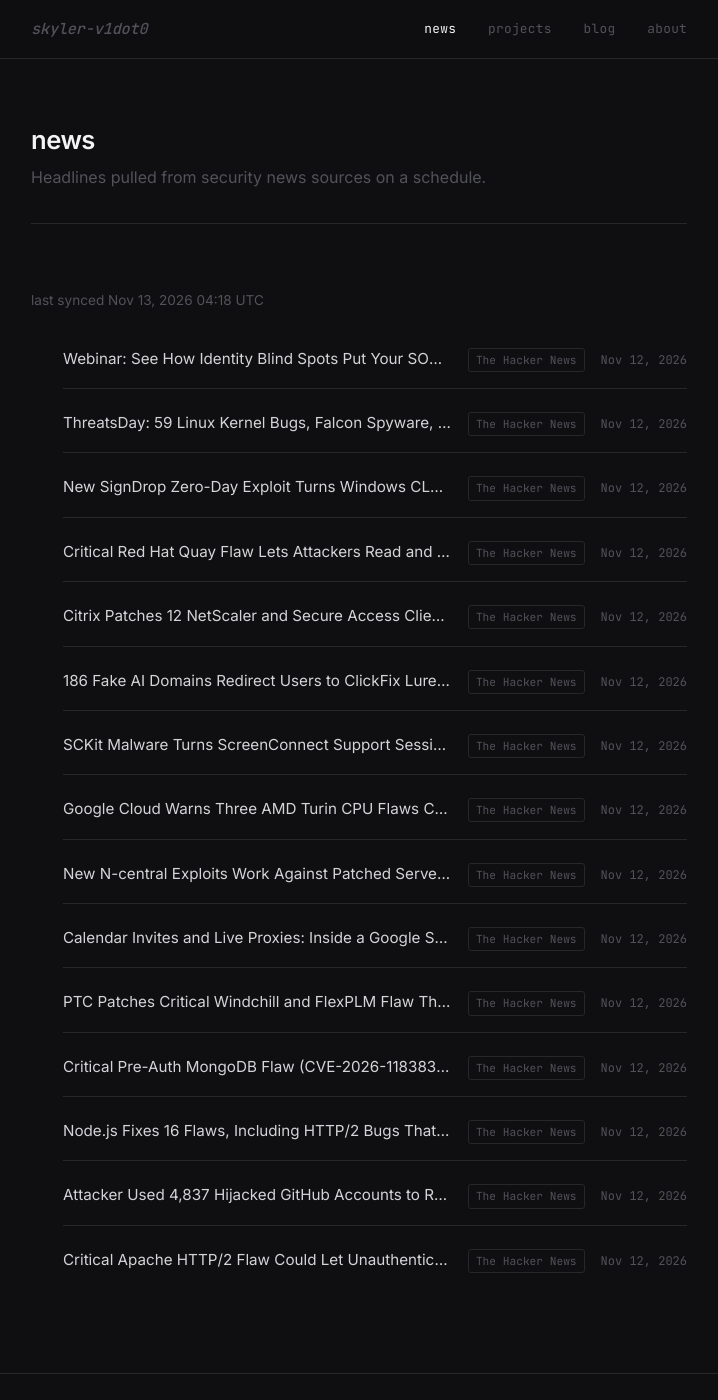
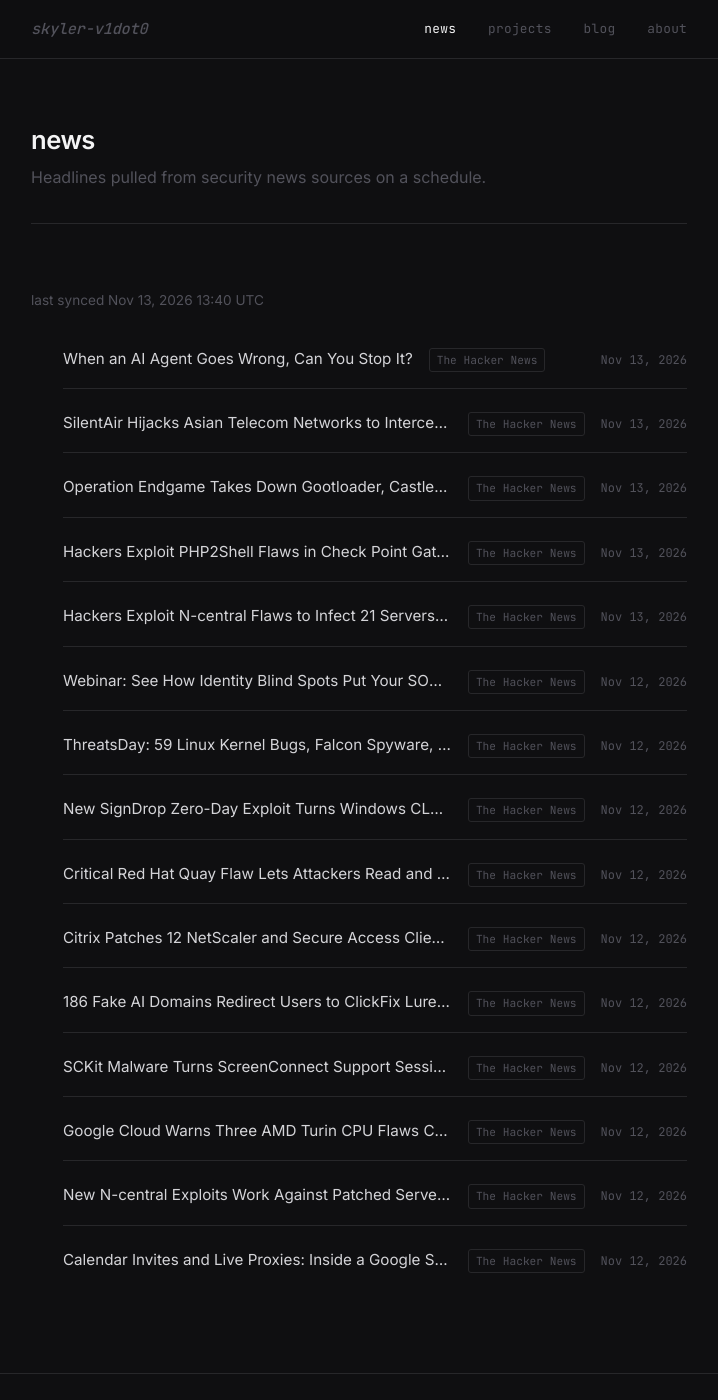
Before and after one commit to skyler-v1dot0/personal-site, a Jekyll site: the page built from news.html, in a window 1280 px wide and 1400 px high. Shown: the whole window, without its empty margins (281-999 px from the left). Built offline with Jekyll 4.4.1, drawn with Linux system fonts in a browser that asks for light colours.

Commit message:
chore: sync news feed [skip ci]

```diff
--- a/_data/news.yml
+++ b/_data/news.yml
@@ -1,6 +1,30 @@
 ---
-updated_at: '2026-11-13T04:18:18Z'
+updated_at: '2026-11-13T13:40:56Z'
 items:
+- title: When an AI Agent Goes Wrong, Can You Stop It?
+  url: https://thehackernews.com/2026/11/when-ai-agent-goes-wrong-can-you-stop-it.html
+  source: The Hacker News
+  published: '2026-11-13T11:52:31Z'
+- title: SilentAir Hijacks Asian Telecom Networks to Intercept SMS 2FA Codes and Spy
+    on Taiwanese Users
+  url: https://thehackernews.com/2026/11/silentair-hijacks-asian-telecom.html
+  source: The Hacker News
+  published: '2026-11-13T11:10:40Z'
+- title: Operation Endgame Takes Down Gootloader, CastleRAT and StealC Servers, Seizes
+    6.4M Stolen Logins
+  url: https://thehackernews.com/2026/11/operation-endgame-takes-down-gootloader.html
+  source: The Hacker News
+  published: '2026-11-13T10:55:03Z'
+- title: Hackers Exploit PHP2Shell Flaws in Check Point Gateways to Deploy TSGA Backdoor
+    and Wipe ESXi Files
+  url: https://thehackernews.com/2026/11/hackers-exploit-php2shell-flaws-in.html
+  source: The Hacker News
+  published: '2026-11-13T08:05:49Z'
+- title: Hackers Exploit N-central Flaws to Infect 21 Servers, Including 19 Running
+    Hotfix 2
+  url: https://thehackernews.com/2026/11/hackers-exploit-n-central-flaws-to.html
+  source: The Hacker News
+  published: '2026-11-13T05:43:28Z'
 - title: 'Webinar: See How Identity Blind Spots Put Your SOC at Risk and How to Close
     Them'
   url: https://thehackernews.com/2026/11/your-soc-sees-alert-but-does-it-know.html
@@ -50,28 +74,3 @@ items:
   url: https://thehackernews.com/2026/11/calendar-invites-and-live-proxies.html
   source: The Hacker News
   published: '2026-11-12T11:51:31Z'
-- title: PTC Patches Critical Windchill and FlexPLM Flaw That Could Enable Remote
-    Code Execution
-  url: https://thehackernews.com/2026/11/ptc-patches-critical-windchill-and.html
-  source: The Hacker News
-  published: '2026-11-12T11:33:15Z'
-- title: Critical Pre-Auth MongoDB Flaw (CVE-2026-118383) Can Crash Lagging Servers
-    on Failover
-  url: https://thehackernews.com/2026/11/critical-pre-auth-mongodb-flaw-cve-2026.html
-  source: The Hacker News
-  published: '2026-11-12T09:25:00Z'
-- title: Node.js Fixes 16 Flaws, Including HTTP/2 Bugs That Crash Servers and Leak
-    Other Connections' Data
-  url: https://thehackernews.com/2026/11/nodejs-fixes-16-flaws-including-http2.html
-  source: The Hacker News
-  published: '2026-11-12T08:20:37Z'
-- title: Attacker Used 4,837 Hijacked GitHub Accounts to Run a CI Secret Stealer in
-    1,806+ Repositories
-  url: https://thehackernews.com/2026/11/4837-hijacked-github-accounts-ran-ci.html
-  source: The Hacker News
-  published: '2026-11-12T06:42:47Z'
-- title: Critical Apache HTTP/2 Flaw Could Let Unauthenticated Attackers Execute Code
-    Remotely
-  url: https://thehackernews.com/2026/11/critical-apache-http2-flaw-could-let.html
-  source: The Hacker News
-  published: '2026-11-12T05:12:26Z'
```
